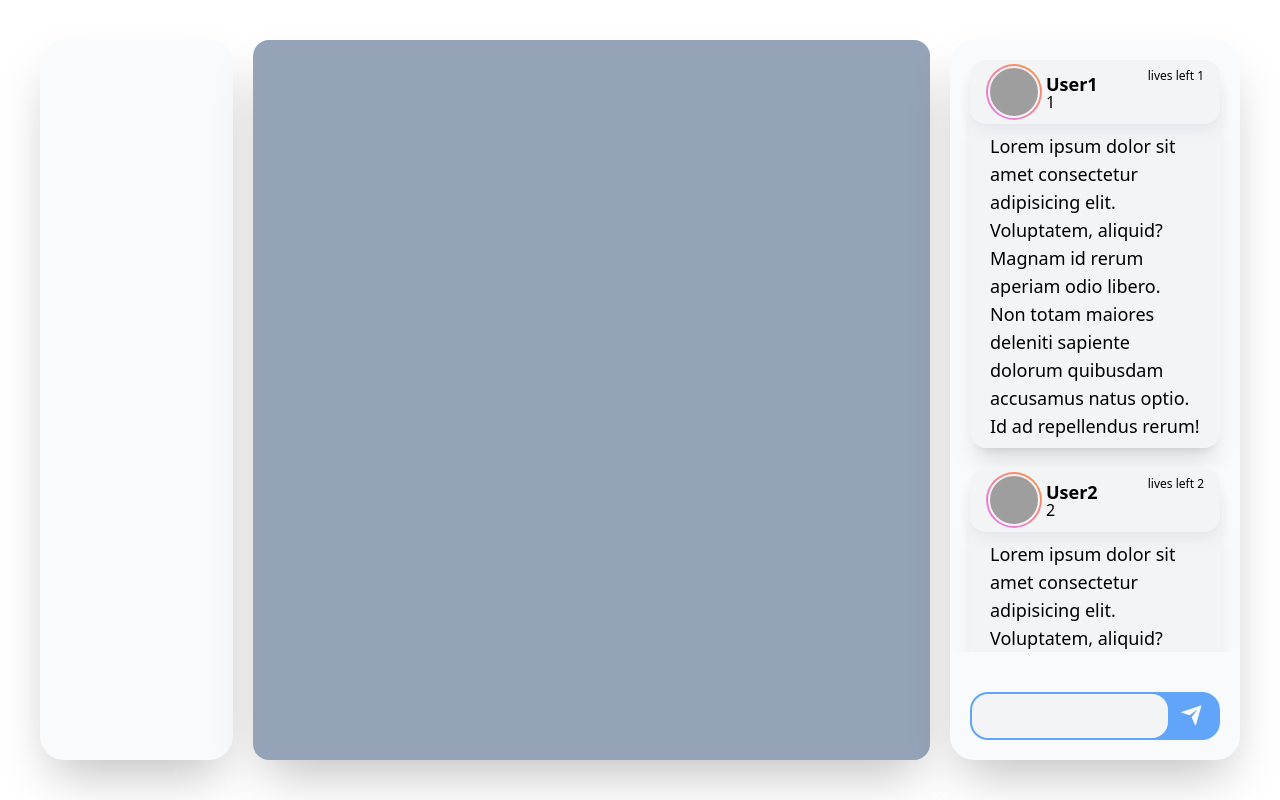
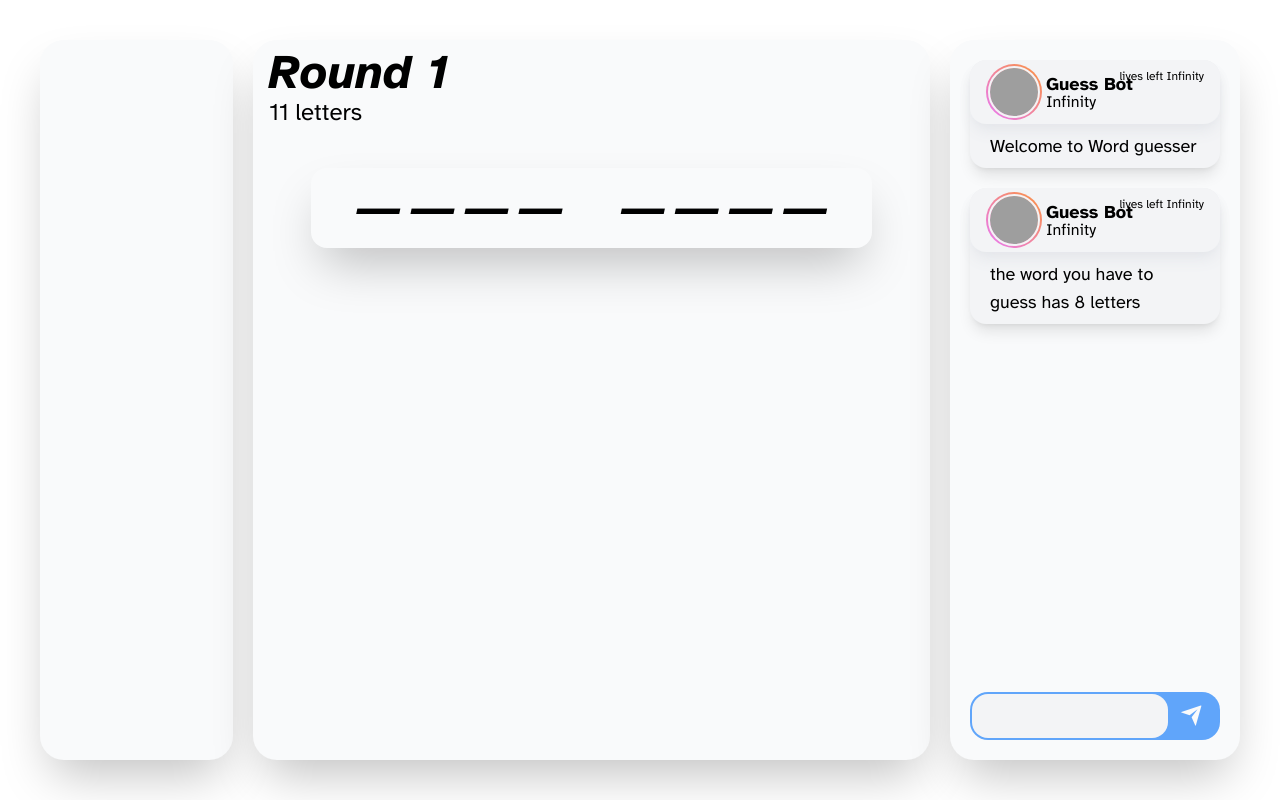
Before and after one commit to dvnkboi/wordGame, a Vue app in the folder wordGameFront/: page / in a window 1280 px wide. Built offline with nearby package versions, Linux system fonts and the light colour scheme; grey boxes are pictures that could not be loaded.

Commit message:
v0.1.2 UI changes, singleplayer game logic implementation

```diff
--- a/wordGameFront/src/App.vue
+++ b/wordGameFront/src/App.vue
@@ -1,20 +1,174 @@
 <template>
   <div class="flex p-10 h-screen w-screen justify-center items-center gap-5">
-    <div class="w-2/12 bg-gray-50 shadow-2xl rounded-3xl h-full"></div>
-    <div class="w-7/12 bg-gray-50 shadow-2xl rounded-3xl h-full">
-      <Game />
-    </div>
-    <div class="w-3/12 bg-gray-50 shadow-2xl rounded-3xl h-full">
-      <Chat />
-    </div>
+    <transition name="fade-left" appear>
+      <div
+        class="w-2/12 bg-gray-50 shadow-2xl rounded-3xl h-full transform transition duration-1000 delay-300"
+      ></div>
+    </transition>
+    <transition name="fade-down" appear>
+      <div
+        class="w-7/12 bg-gray-50 shadow-2xl rounded-3xl h-full transform transition duration-1000 delay-300"
+      >
+        <Game @guessedWord="handleGuess" :word="word" />
+      </div>
+    </transition>
+
+    <transition name="fade-right" appear>
+      <div
+        class="w-3/12 bg-gray-50 shadow-2xl rounded-3xl h-full transform transition duration-1000 delay-300"
+      >
+        <Chat :users="users" :guessText="guessText" :playingUser="playingUser" />
+      </div>
+    </transition>
   </div>
 </template>
 
 <script>
 import Chat from './components/chat.vue'
 import Game from './components/game.vue'
+import { map, wait } from './js/utils';
 
 export default {
+  data() {
+    return {
+      playingUser: {
+        id: '1234',
+      },
+      users: {
+        '1234': {
+          name: 'user1',
+          lives: 3,
+          score: 0,
+        },
+        '2345': {
+          name: 'user2',
+          lives: 3,
+          score: -1,
+        },
+        '0': {
+          name: 'Guess Bot',
+          lives: Infinity,
+          score: Infinity,
+        }
+      },
+      word: [
+        {
+          ltr: 'v',
+          isGuessed: false
+        },
+        {
+          ltr: 'e',
+          isGuessed: false
+        },
+        {
+          ltr: 'r',
+          isGuessed: false
+        },
+        {
+          ltr: 'y',
+          isGuessed: false
+        },
+        {
+          ltr: ' ',
+          isGuessed: true
+        },
+        {
+          ltr: 'l',
+          isGuessed: false
+        },
+        {
+          ltr: 'o',
+          isGuessed: false
+        },
+        {
+          ltr: 'n',
+          isGuessed: false
+        },
+        {
+          ltr: 'g',
+          isGuessed: false
+        },
+      ],
+      letterCount: 0,
+      lettersLeft: 0,
+      user: {
+        name: '',
+        lives: 3,
+      },
+      guessText: {
+        msg: '',
+        timeStamp: new Date()
+      }
+    }
+  },
+  methods: {
+    handleGuess(letter, correct) {
+      if (this.lettersLeft > 0) {
+
+        setTimeout(() => {
+          //check if letter in word and display guess text
+          this.guessText = {
+            msg: `${this.users[this.playingUser.id].name} guessed ${letter}`,
+            timeStamp: new Date()
+          }
+
+          setTimeout(() => {
+            if (correct) {
+              this.handleCorrectGuess(letter);
+
+              //check if letter in word and display guess text
+              this.guessText = {
+                msg: `${letter} is in the word! ${this.users[this.playingUser.id].name} scores some points`,
+                timeStamp: new Date()
+              }
+            }
+            else {
+              this.users[this.playingUser.id].lives--;
+
+              //check if letter in word and display guess text
+              this.guessText = {
+                msg: `${letter} is not in the word! :c ${this.users[this.playingUser.id].name} loses a life`,
+                timeStamp: new Date()
+              }
+            }
+            if (this.user.lives <= 0) {
+              alert('u lost');
+            }
+          }, 500 + Math.random() * 1000);
+        }, 50);
+      }
+    },
+    handleCorrectGuess(letter) {
+      this.word.find(ltr => ltr.ltr === letter).isGuessed = true;
+      this.users[this.playingUser.id].score += Math.ceil(map(this.lettersLeft, this.letterCount, 0, 20, 0));
+      this.lettersLeft--;
+    }
+  },
+  async mounted() {
+    this.word.forEach(letter => {
+      if (letter.ltr != ' ') this.letterCount++;
+      if (!letter.isGuessed) {
+        this.lettersLeft++;
+      }
+    });
+
+    await wait(2000);
+
+    //check if letter in word and display guess text
+    this.guessText = {
+      msg: `Welcome to Word guesser`,
+      timeStamp: new Date()
+    }
+
+    await wait(500);
+
+    //check if letter in word and display guess text
+    this.guessText = {
+      msg: `the word you have to guess has ${this.lettersLeft} letters`,
+      timeStamp: new Date()
+    }
+
+  },
   components: {
     Chat,
     Game
@@ -23,7 +177,33 @@ export default {
 </script>
 
 <style>
+@import url("https://fonts.googleapis.com/css2?family=Atkinson+Hyperlegible:ital,wght@0,400;0,700;1,400;1,700&display=swap");
+
 @tailwind base;
 @tailwind components;
 @tailwind utilities;
+
+.fade-left-enter-from,
+.fade-left-leave-to {
+  opacity: 0;
+  transform: translateX(-25px);
+}
+
+.fade-right-enter-from,
+.fade-right-leave-to {
+  opacity: 0;
+  transform: translateX(25px);
+}
+
+.fade-up-enter-from,
+.fade-up-leave-to {
+  opacity: 0;
+  transform: translateY(-25px);
+}
+
+.fade-down-enter-from,
+.fade-down-leave-to {
+  opacity: 0;
+  transform: translateY(25px);
+}
 </style>
--- a/wordGameFront/src/components/bubble.vue
+++ b/wordGameFront/src/components/bubble.vue
@@ -1,6 +1,6 @@
 <template>
   <div
-    class="flex justify-start items-center flex-col w-full bg-gray-100 rounded-2xl shadow-xl relative"
+    class="flex justify-start items-center flex-col w-full bg-gray-100 rounded-2xl shadow-lg relative"
   >
     <div
       v-if="lives != null"
@@ -31,7 +31,9 @@
       </div>
     </div>
     <!-- ? this is bottom portion: msg text -->
-    <div class="flex justify-start items-center w-full text-lg font-medium px-5 py-2 shrink-0 ">{{ message }}</div>
+    <div
+      class="flex justify-start items-center w-full text-lg font-medium px-5 py-2 shrink-0"
+    >{{ message }}</div>
   </div>
 </template>
 
--- a/wordGameFront/src/components/chat.vue
+++ b/wordGameFront/src/components/chat.vue
@@ -1,18 +1,21 @@
 <template>
   <div class="h-full w-full flex justify-start items-center flex-col gap-5">
     <div
+      ref="scrollChat"
       class="h-full w-full flex justify-start items-center flex-col gap-5 overflow-auto p-5 pb-10"
     >
-      <bubble
-        :key="message"
-        v-for="message in messages"
-        :lives="message"
-        :message="'Lorem ipsum dolor sit amet consectetur adipisicing elit. Voluptatem, aliquid? Magnam id rerum aperiam odio libero. Non totam maiores deleniti sapiente dolorum quibusdam accusamus natus optio. Id ad repellendus rerum! '"
-        :user="{ userName: 'user' + message, points: message }"
-      />
+      <transition-group name="fade-left" appear>
+        <bubble
+          class="transition duration-300"
+          :key="message"
+          v-for="message in messages"
+          :lives="users[message.userId].lives"
+          :message="message.message"
+          :user="{ userName: users[message.userId].name, points: users[message.userId].score }"
+        />
+      </transition-group>
     </div>
-    <chat-box />
-
+    <chat-box @msgSend="handleMsg" />
   </div>
 </template>
 
@@ -23,15 +26,46 @@ import chatBox from './chatBox.vue'
 export default {
   data() {
     return {
-      messages: [1, 2, 3, 4, 5]
+      messages: []
     }
   },
   components: {
     bubble,
     chatBox
-  }
+  },
+  methods: {
+    handleMsg(msg) {
+      this.messages.push({
+        userId: this.playingUser.id,
+        message: msg
+      });
+      this.$nextTick(() => {
+        this.$refs.scrollChat.scrollTop = this.$refs.scrollChat.scrollHeight;
+      });
+    }
+  },
+  watch: {
+    guessText: {
+      handler: function (guessText) {
+        this.messages.push({
+          userId: '0',
+          message: guessText.msg
+        });
+        this.$nextTick(() => {
+          this.$refs.scrollChat.scrollTop = this.$refs.scrollChat.scrollHeight;
+        });
+      },
+      deep: true
+    }
+  },
+  props: ['users', 'guessText', 'playingUser']
 }
 </script>
 
-<style>
+<style scoped>
+.fade-left-enter-from,
+.fade-left-leave-to {
+  opacity: 0;
+  transform: translateX(-25px);
+}
 </style>
--- a/wordGameFront/src/components/game.vue
+++ b/wordGameFront/src/components/game.vue
@@ -1,16 +1,56 @@
 <template>
-  <div class="w-full h-full bg-slate-400 rounded-2xl">
-      <div class=""
-      ></div>
+  <div class="w-full h-full rounded-2xl px-4 py-2 gap-10 flex justify-start items-center flex-col">
+    <div class="w-full flex justify-start items-start flex-col">
+      <h1 class="text-5xl font-bold italic">Round 1</h1>
+      <h2 class="text-2xl font-normal">11 letters</h2>
+    </div>
+    <div class="px-10 py-4 shadow-2xl rounded-2xl flex justify-center items-center">
+      <h1
+        :class="{ 'px-6': letter.ltr == ' ', 'px-1': letter.ltr != ' ' }"
+        class="text-5xl font-bold italic"
+        :key="idx"
+        v-for="(letter,idx) in word"
+      >{{ letter.isGuessed ? letter.ltr : '&#8213' }}</h1>
+    </div>
   </div>
 </template>
 
 <script>
+import { alpha } from '../js/utils'
+
 export default {
+  data() {
+    return {
+      alreadyGuessed: [],
+    }
+  },
+  methods: {
+    handleKeypress(e) {
+      if (alpha.includes(e.key.toUpperCase()) && !this.alreadyGuessed.includes(e.key)) {
+        if (this.word.find(letter => letter.ltr.toLowerCase() === e.key.toLowerCase())) {
+          this.$emit('guessedWord', e.key.toLowerCase(), true);
+        }
+        else {
+          this.$emit('guessedWord', e.key.toLowerCase(), false);
+        }
 
+        this.handleDuplicates(e);
+      }
+    },
+    handleDuplicates(e) {
+      this.alreadyGuessed.push(e.key.toLowerCase());
+      //socket stuff
+    }
+  },
+  mounted() {
+    window.addEventListener('keyup', this.handleKeypress);
+  },
+  props: [
+    'word'
+  ]
 }
 </script>
 
+
 <style>
-
 </style>
--- /dev/null
+++ b/wordGameFront/src/js/utils.js
@@ -0,0 +1,13 @@
+function map(x,in_min,in_max,out_min,out_max) {
+  return (x - in_min) * (out_max - out_min) / (in_max - in_min) + out_min;
+}
+
+const wait = (ms) => new Promise(resolve => setTimeout(resolve, ms));
+
+const alpha = ["A","B","C","D","E","F","G","H","I","J","K","L","M","N","O","P","Q","R","S","T","U","V","W","X","Y","Z"];
+
+export {
+  map,
+  alpha,
+  wait
+}
--- a/wordGameFront/tailwind.config.js
+++ b/wordGameFront/tailwind.config.js
@@ -4,6 +4,36 @@ module.exports = {
     "./src/**/*.{vue,js,ts,jsx,tsx}",
   ],
   theme: {
+    fontFamily: {
+      sans: [
+        'Atkinson Hyperlegible',
+        'ui-sans-serif',
+        'system-ui',
+        '-apple-system',
+        'BlinkMacSystemFont',
+        '"Segoe UI"',
+        'Roboto',
+        '"Helvetica Neue"',
+        'Arial',
+        '"Noto Sans"',
+        'sans-serif',
+        '"Apple Color Emoji"',
+        '"Segoe UI Emoji"',
+        '"Segoe UI Symbol"',
+        '"Noto Color Emoji"',
+      ],
+      serif: ['ui-serif', 'Georgia', 'Cambria', '"Times New Roman"', 'Times', 'serif'],
+      mono: [
+        'ui-monospace',
+        'SFMono-Regular',
+        'Menlo',
+        'Monaco',
+        'Consolas',
+        '"Liberation Mono"',
+        '"Courier New"',
+        'monospace',
+      ],
+    },
     extend: {},
   },
   plugins: [
```
Also changed, not shown: wordGameFront/src/components/chatBox.vue (+27 -4 lines), 1 other file (tests, documents, lock files or other folders).
